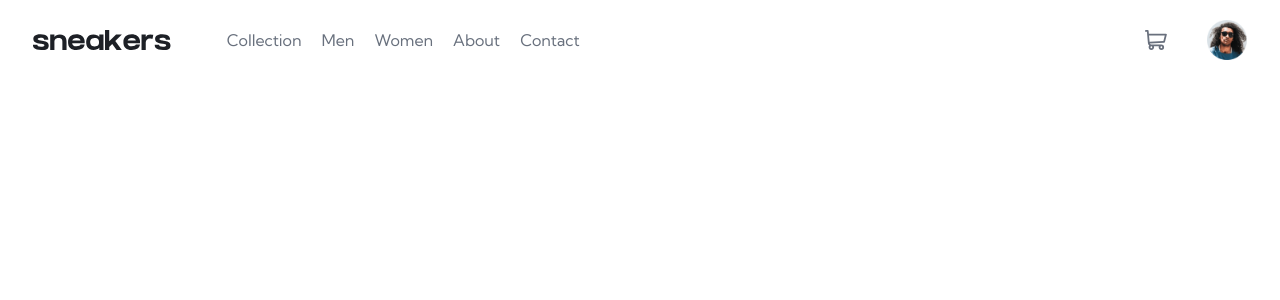
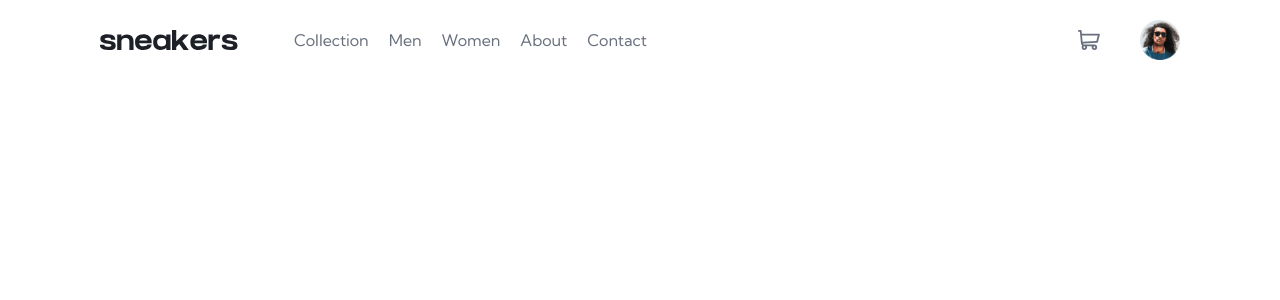
Before and after one commit to sandro21-glitch/product-page-ts, a React (Vite) app: page / in a window 1280 px wide. Shown: the top 300 px of the page. Built offline with nearby package versions, Linux system fonts and the light colour scheme.

Commit message:
style: Update CSS styling for improved design and responsiveness

```diff
--- a/src/index.css
+++ b/src/index.css
@@ -5,12 +5,7 @@
 
 :root {
   /* --max-width: 23.438rem; */
-  --max-width:30rem;
-}
-@media (min-width: 768px) {
-  :root {
-    --max-width: 90rem;
-  }
+  --max-width: 70rem;
 }
 
 *,
```
